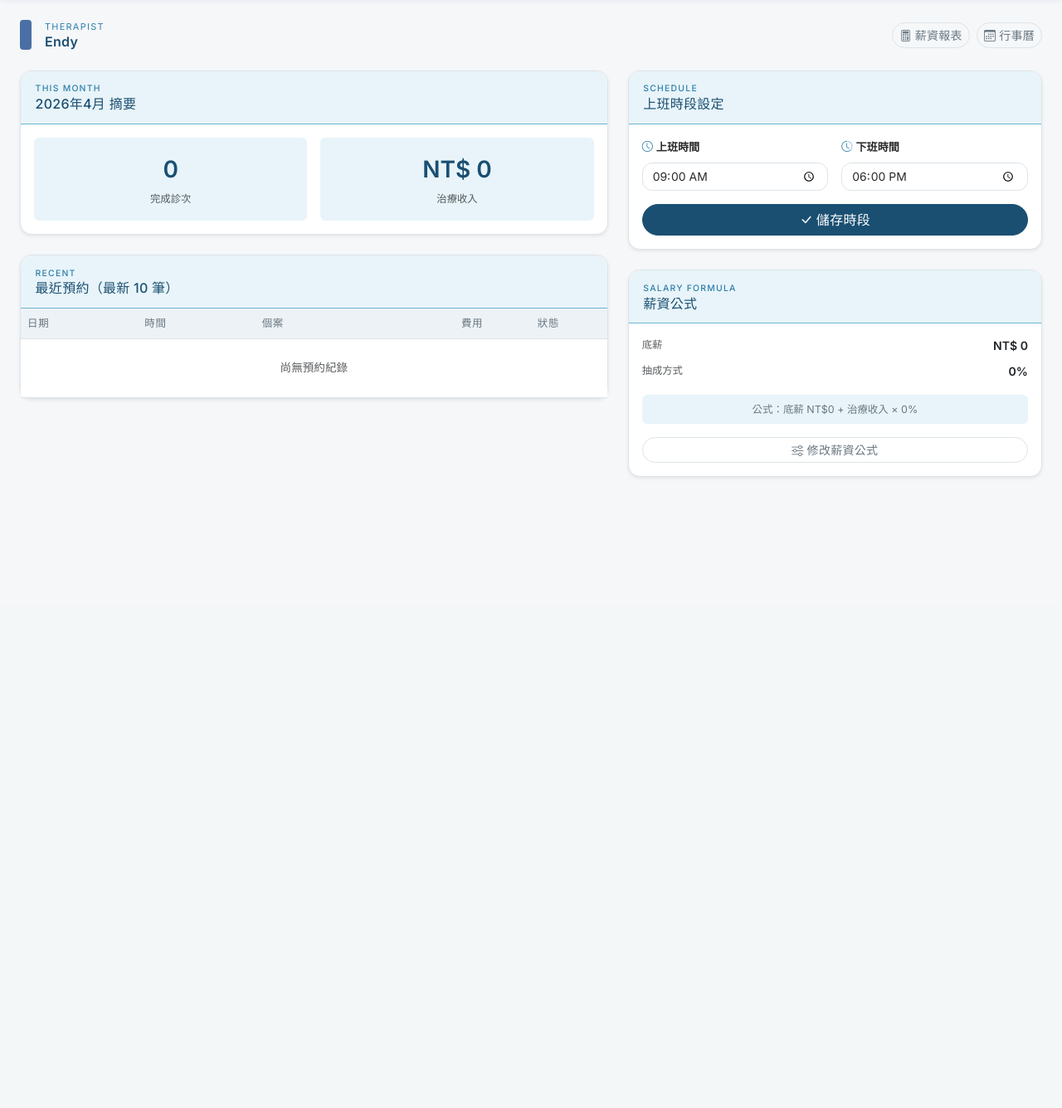
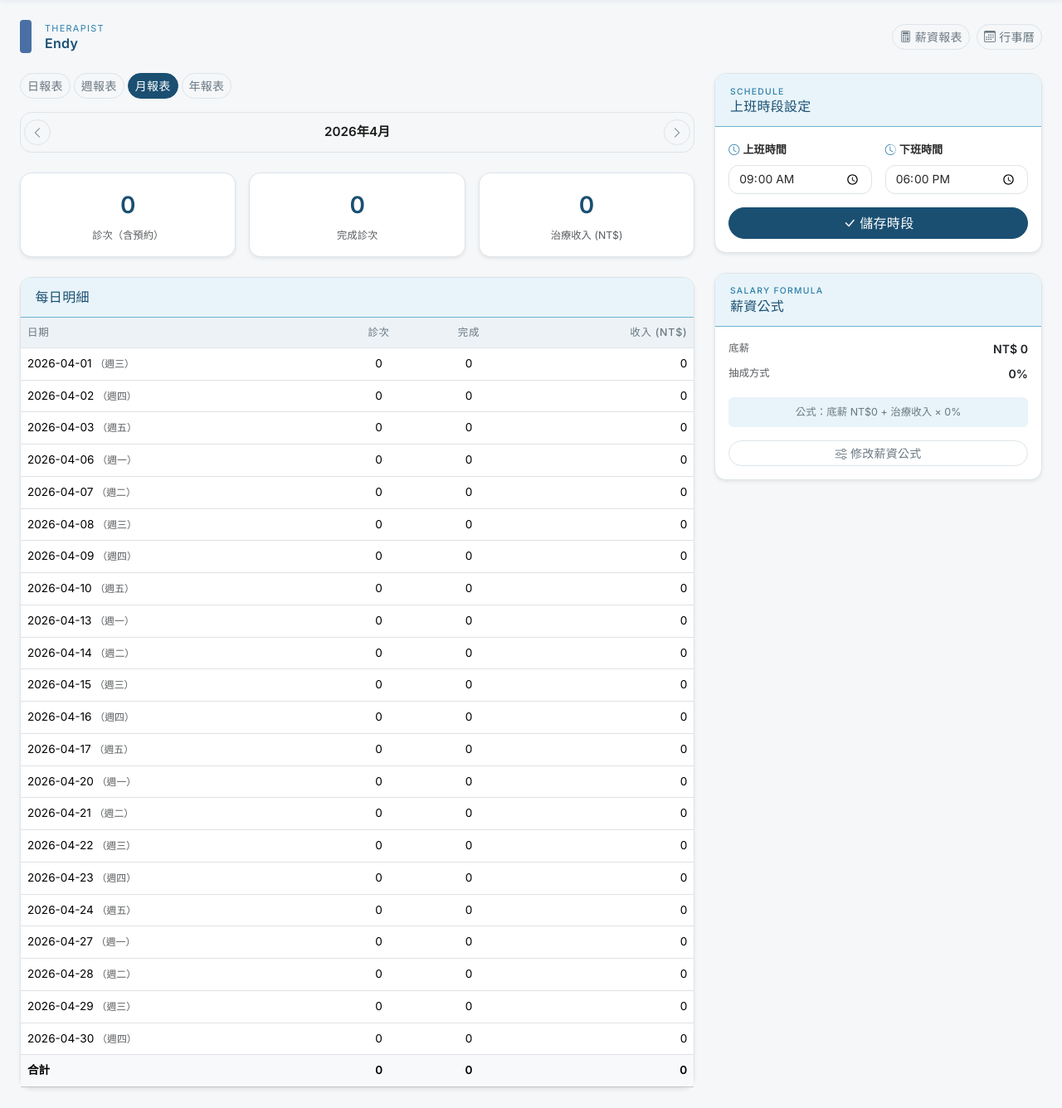
Before and after one commit to endyphysio11/Claude-test, a Flask app: page /therapists/1 in a window 1280 px wide. Shown: the part 71-1407 px from the top of the page at 83% size. Before the commit the page ends 647 px from the top, so only its background shows below. Run offline with Flask 3, Linux system fonts and the light colour scheme; data comes from the database, SQL or seed files in the repository; data that the repository does not hold is empty.

Commit message:
Add period report to therapist profile; fix calendar scroll height
- Therapist profile now supports day/week/month/year report periods
  with nav arrows, summary stats, and daily/monthly breakdown tables
- Calendar fixed to 720px height so ~12 hours are visible at once
  with scroll to see full 24h range; default scroll position is 08:00

Co-Authored-By: Claude Sonnet 4.6 <noreply@anthropic.com>

```diff
--- a/clinic/app.py
+++ b/clinic/app.py
@@ -868,43 +868,114 @@ def therapist_profile(therapist_id):
         flash('上班時段已更新', 'success')
         return redirect(url_for('therapist_profile', therapist_id=therapist_id))
 
-    # This month stats
-    today = date.today()
-    month_start = today.replace(day=1)
-    if month_start.month == 12:
-        month_end = month_start.replace(year=month_start.year + 1, month=1, day=1) - timedelta(days=1)
-    else:
-        month_end = month_start.replace(month=month_start.month + 1, day=1) - timedelta(days=1)
+    # ── Period / date handling (same logic as report route) ──
+    period   = request.args.get('period', 'month')
+    if period not in ('day', 'week', 'month', 'year'):
+        period = 'month'
+    date_str = request.args.get('date', date.today().isoformat())
+    try:
+        anchor = datetime.strptime(date_str, '%Y-%m-%d').date()
+    except ValueError:
+        anchor = date.today()
 
-    completed = conn.execute("""
+    if period == 'week':
+        week_start   = anchor - timedelta(days=anchor.weekday())
+        week_end     = week_start + timedelta(days=4)
+        date_from    = week_start
+        date_to      = week_end
+        prev_anchor  = (week_start - timedelta(days=7)).isoformat()
+        next_anchor  = (week_start + timedelta(days=7)).isoformat()
+        period_label = (f"{week_start.year}年 "
+                        f"{week_start.month}月{week_start.day}日"
+                        f" – {week_end.month}月{week_end.day}日")
+    elif period == 'month':
+        month_start  = anchor.replace(day=1)
+        if month_start.month == 12:
+            month_end = month_start.replace(year=month_start.year + 1, month=1, day=1) - timedelta(days=1)
+        else:
+            month_end = month_start.replace(month=month_start.month + 1, day=1) - timedelta(days=1)
+        date_from    = month_start
+        date_to      = month_end
+        prev_anchor  = (month_start - timedelta(days=1)).replace(day=1).isoformat()
+        next_anchor  = (month_end + timedelta(days=1)).isoformat()
+        period_label = f"{anchor.year}年{anchor.month}月"
+    elif period == 'year':
+        date_from    = anchor.replace(month=1, day=1)
+        date_to      = anchor.replace(month=12, day=31)
+        prev_anchor  = anchor.replace(year=anchor.year - 1).isoformat()
+        next_anchor  = anchor.replace(year=anchor.year + 1).isoformat()
+        period_label = f"{anchor.year}年"
+    else:  # day
+        date_from    = anchor
+        date_to      = anchor
+        prev_anchor  = prev_workday(anchor).isoformat()
+        next_anchor  = next_workday(anchor).isoformat()
+        period_label = (f"{anchor.year}年{anchor.month}月{anchor.day}日"
+                        f"（週{WEEKDAY_ZH[anchor.weekday()]}）")
+
+    rows = conn.execute("""
         SELECT a.*, p.name AS patient_name
         FROM appointments a
         JOIN patients p ON a.patient_id = p.id
-        WHERE a.therapist_id = ? AND a.date >= ? AND a.date <= ? AND a.status = 'completed'
-        ORDER BY a.date DESC, a.start_time DESC
-    """, (therapist_id, month_start.isoformat(), month_end.isoformat())).fetchall()
-
-    recent = conn.execute("""
-        SELECT a.*, p.name AS patient_name
-        FROM appointments a
-        JOIN patients p ON a.patient_id = p.id
-        WHERE a.therapist_id = ? AND a.status != 'cancelled'
-        ORDER BY a.date DESC, a.start_time DESC
-        LIMIT 10
-    """, (therapist_id,)).fetchall()
-
+        WHERE a.therapist_id = ? AND a.date >= ? AND a.date <= ?
+        ORDER BY a.date, a.start_time
+    """, (therapist_id, date_from.isoformat(), date_to.isoformat())).fetchall()
     conn.close()
 
-    month_revenue = sum(r['cost'] for r in completed)
-    month_sessions = len(completed)
+    active   = [r for r in rows if r['status'] != 'cancelled']
+    completed = [r for r in rows if r['status'] == 'completed']
+    revenue  = sum(r['cost'] for r in completed)
+
+    # Daily breakdown (week / month)
+    daily_breakdown = []
+    if period in ('week', 'month'):
+        by_date = defaultdict(list)
+        for a in rows:
+            by_date[a['date']].append(a)
+        d = date_from
+        while d <= date_to:
+            if d.weekday() < 5:
+                da = by_date[d.isoformat()]
+                daily_breakdown.append({
+                    'date':      d.isoformat(),
+                    'weekday':   WEEKDAY_ZH[d.weekday()],
+                    'count':     len([a for a in da if a['status'] != 'cancelled']),
+                    'completed': len([a for a in da if a['status'] == 'completed']),
+                    'revenue':   sum(a['cost'] for a in da if a['status'] == 'completed'),
+                })
+            d += timedelta(days=1)
+
+    # Monthly breakdown (year)
+    monthly_breakdown = []
+    if period == 'year':
+        by_month = defaultdict(list)
+        for a in rows:
+            by_month[a['date'][:7]].append(a)
+        for m in range(1, 13):
+            key = f"{anchor.year}-{m:02d}"
+            ma  = by_month[key]
+            monthly_breakdown.append({
+                'key':       key,
+                'label':     f"{m}月",
+                'count':     len([a for a in ma if a['status'] != 'cancelled']),
+                'completed': len([a for a in ma if a['status'] == 'completed']),
+                'revenue':   sum(a['cost'] for a in ma if a['status'] == 'completed'),
+            })
 
     return render_template('therapist_profile.html',
         t=dict(t),
         color=THERAPIST_COLORS.get(t['name'], '#6b7280'),
-        month_label=f"{today.year}年{today.month}月",
-        month_sessions=month_sessions,
-        month_revenue=month_revenue,
-        recent=recent,
+        period=period,
+        period_label=period_label,
+        anchor=anchor,
+        prev_anchor=prev_anchor,
+        next_anchor=next_anchor,
+        appointments=rows,
+        active_count=len(active),
+        session_count=len(completed),
+        revenue=revenue,
+        daily_breakdown=daily_breakdown,
+        monthly_breakdown=monthly_breakdown,
     )
 
 
--- a/clinic/templates/calendar.html
+++ b/clinic/templates/calendar.html
@@ -161,7 +161,7 @@ document.addEventListener('DOMContentLoaded', function () {
     selectable:   true,
     selectMirror: true,
     eventResizableFromStart: true,
-    height: 'auto',
+    height:        '720px',
 
     // ── Events from API ────────────────────────────────
     events: '/appointments/api',
--- a/clinic/templates/therapist_profile.html
+++ b/clinic/templates/therapist_profile.html
@@ -1,9 +1,10 @@
 {% extends "base.html" %}
 {% block content %}
 
+<!-- Header -->
 <div class="d-flex align-items-center justify-content-between mb-4 flex-wrap gap-2">
   <div class="d-flex align-items-center gap-3">
-    <span style="width:14px;height:36px;border-radius:4px;background:{{ color }};display:inline-block;flex-shrink:0"></span>
+    <span style="width:14px;height:40px;border-radius:4px;background:{{ color }};display:inline-block;flex-shrink:0"></span>
     <div>
       <p class="text-uppercase mb-0" style="font-size:0.68rem;letter-spacing:0.12em;color:var(--gold)">THERAPIST</p>
       <h5 class="page-title mb-0">{{ t.name }}</h5>
@@ -21,44 +22,65 @@
 
 <div class="row g-4">
 
-  <!-- Left column: stats + recent appointments -->
-  <div class="col-lg-7">
+  <!-- ── Left: report ─────────────────────────────── -->
+  <div class="col-lg-8">
 
-    <!-- This month stats -->
-    <div class="card shadow-sm mb-4">
-      <div class="card-header gold-header">
-        <p class="text-uppercase mb-0" style="font-size:0.65rem;letter-spacing:0.12em;color:var(--gold)">THIS MONTH</p>
-        <h6 class="mb-0 fw-600">{{ month_label }} 摘要</h6>
+    <!-- Period tabs -->
+    <div class="d-flex gap-1 mb-3 flex-wrap">
+      {% for p, label in [('day','日報表'),('week','週報表'),('month','月報表'),('year','年報表')] %}
+      <a href="/therapists/{{ t.id }}?period={{ p }}&date={{ anchor.isoformat() }}"
+         class="btn btn-sm {% if period == p %}btn-primary{% else %}btn-outline-secondary{% endif %}">
+        {{ label }}
+      </a>
+      {% endfor %}
+    </div>
+
+    <!-- Date navigation -->
+    <div class="d-flex align-items-center justify-content-between px-1 py-2 mb-4"
+         style="background:var(--bg);border:1px solid var(--border);border-radius:var(--radius)">
+      <a href="/therapists/{{ t.id }}?period={{ period }}&date={{ prev_anchor }}"
+         class="btn btn-sm btn-outline-secondary">
+        <i class="bi bi-chevron-left"></i>
+      </a>
+      <span style="font-size:0.95rem;font-weight:600;color:var(--dark)">{{ period_label }}</span>
+      <a href="/therapists/{{ t.id }}?period={{ period }}&date={{ next_anchor }}"
+         class="btn btn-sm btn-outline-secondary">
+        <i class="bi bi-chevron-right"></i>
+      </a>
+    </div>
+
+    <!-- Summary stats -->
+    <div class="row g-3 mb-4">
+      <div class="col-4">
+        <div class="card shadow-sm text-center p-3">
+          <div class="fs-3 fw-bold" style="color:var(--brand-dark)">{{ active_count }}</div>
+          <div class="small text-muted mt-1">診次（含預約）</div>
+        </div>
       </div>
-      <div class="card-body">
-        <div class="row g-3 text-center">
-          <div class="col-6">
-            <div class="p-3 rounded" style="background:var(--gold-light)">
-              <div class="fs-3 fw-bold" style="color:var(--brand-dark)">{{ month_sessions }}</div>
-              <div class="small text-muted mt-1">完成診次</div>
-            </div>
-          </div>
-          <div class="col-6">
-            <div class="p-3 rounded" style="background:var(--gold-light)">
-              <div class="fs-3 fw-bold" style="color:var(--brand-dark)">NT$ {{ month_revenue | int | string | replace('0', '0') }}</div>
-              <div class="small text-muted mt-1">治療收入</div>
-            </div>
-          </div>
+      <div class="col-4">
+        <div class="card shadow-sm text-center p-3">
+          <div class="fs-3 fw-bold" style="color:var(--brand-dark)">{{ session_count }}</div>
+          <div class="small text-muted mt-1">完成診次</div>
+        </div>
+      </div>
+      <div class="col-4">
+        <div class="card shadow-sm text-center p-3">
+          <div class="fs-3 fw-bold" style="color:var(--brand-dark)">{{ revenue | int }}</div>
+          <div class="small text-muted mt-1">治療收入 (NT$)</div>
         </div>
       </div>
     </div>
 
-    <!-- Recent appointments -->
+    <!-- ── Day view: appointment list ── -->
+    {% if period == 'day' %}
     <div class="card shadow-sm">
       <div class="card-header gold-header">
-        <p class="text-uppercase mb-0" style="font-size:0.65rem;letter-spacing:0.12em;color:var(--gold)">RECENT</p>
-        <h6 class="mb-0 fw-600">最近預約（最新 10 筆）</h6>
+        <h6 class="mb-0 fw-600">{{ period_label }} 預約明細</h6>
       </div>
       <div class="table-responsive">
         <table class="table table-hover align-middle mb-0" style="font-size:0.85rem">
           <thead class="table-light">
             <tr>
-              <th>日期</th>
               <th>時間</th>
               <th>個案</th>
               <th class="text-end">費用</th>
@@ -66,9 +88,8 @@
             </tr>
           </thead>
           <tbody>
-            {% for a in recent %}
+            {% for a in appointments %}
             <tr>
-              <td>{{ a.date }}</td>
               <td>{{ a.start_time }}</td>
               <td>{{ a.patient_name }}</td>
               <td class="text-end">NT$ {{ a.cost | int }}</td>
@@ -83,19 +104,98 @@
               </td>
             </tr>
             {% else %}
-            <tr>
-              <td colspan="5" class="text-center text-muted py-4">尚無預約紀錄</td>
-            </tr>
+            <tr><td colspan="4" class="text-center text-muted py-4">當日無預約紀錄</td></tr>
             {% endfor %}
           </tbody>
         </table>
       </div>
     </div>
 
+    <!-- ── Week / Month view: daily breakdown ── -->
+    {% elif period in ('week', 'month') %}
+    <div class="card shadow-sm">
+      <div class="card-header gold-header">
+        <h6 class="mb-0 fw-600">每日明細</h6>
+      </div>
+      <div class="table-responsive">
+        <table class="table table-hover align-middle mb-0" style="font-size:0.85rem">
+          <thead class="table-light">
+            <tr>
+              <th>日期</th>
+              <th class="text-center">診次</th>
+              <th class="text-center">完成</th>
+              <th class="text-end">收入 (NT$)</th>
+            </tr>
+          </thead>
+          <tbody>
+            {% for d in daily_breakdown %}
+            <tr {% if d.count == 0 %}class="text-muted"{% endif %}>
+              <td>{{ d.date }} <span class="text-muted small">（週{{ d.weekday }}）</span></td>
+              <td class="text-center">{{ d.count }}</td>
+              <td class="text-center">{{ d.completed }}</td>
+              <td class="text-end">{{ d.revenue | int }}</td>
+            </tr>
+            {% else %}
+            <tr><td colspan="4" class="text-center text-muted py-4">無資料</td></tr>
+            {% endfor %}
+          </tbody>
+          {% if daily_breakdown %}
+          <tfoot class="table-light fw-bold">
+            <tr>
+              <td>合計</td>
+              <td class="text-center">{{ daily_breakdown | sum(attribute='count') }}</td>
+              <td class="text-center">{{ daily_breakdown | sum(attribute='completed') }}</td>
+              <td class="text-end">{{ daily_breakdown | sum(attribute='revenue') | int }}</td>
+            </tr>
+          </tfoot>
+          {% endif %}
+        </table>
+      </div>
+    </div>
+
+    <!-- ── Year view: monthly breakdown ── -->
+    {% elif period == 'year' %}
+    <div class="card shadow-sm">
+      <div class="card-header gold-header">
+        <h6 class="mb-0 fw-600">每月明細</h6>
+      </div>
+      <div class="table-responsive">
+        <table class="table table-hover align-middle mb-0" style="font-size:0.85rem">
+          <thead class="table-light">
+            <tr>
+              <th>月份</th>
+              <th class="text-center">診次</th>
+              <th class="text-center">完成</th>
+              <th class="text-end">收入 (NT$)</th>
+            </tr>
+          </thead>
+          <tbody>
+            {% for m in monthly_breakdown %}
+            <tr {% if m.count == 0 %}class="text-muted"{% endif %}>
+              <td>{{ m.label }}</td>
+              <td class="text-center">{{ m.count }}</td>
+              <td class="text-center">{{ m.completed }}</td>
+              <td class="text-end">{{ m.revenue | int }}</td>
+            </tr>
+            {% endfor %}
+          </tbody>
+          <tfoot class="table-light fw-bold">
+            <tr>
+              <td>合計</td>
+              <td class="text-center">{{ monthly_breakdown | sum(attribute='count') }}</td>
+              <td class="text-center">{{ monthly_breakdown | sum(attribute='completed') }}</td>
+              <td class="text-end">{{ monthly_breakdown | sum(attribute='revenue') | int }}</td>
+            </tr>
+          </tfoot>
+        </table>
+      </div>
+    </div>
+    {% endif %}
+
   </div>
 
-  <!-- Right column: settings -->
-  <div class="col-lg-5">
+  <!-- ── Right: settings ─────────────────────────── -->
+  <div class="col-lg-4">
 
     <!-- Work hours -->
     <div class="card shadow-sm mb-4">
@@ -128,7 +228,7 @@
       </div>
     </div>
 
-    <!-- Salary formula (read-only summary) -->
+    <!-- Salary formula (read-only) -->
     <div class="card shadow-sm">
       <div class="card-header gold-header">
         <p class="text-uppercase mb-0" style="font-size:0.65rem;letter-spacing:0.12em;color:var(--gold)">SALARY FORMULA</p>
@@ -149,7 +249,8 @@
             {% endif %}
           </span>
         </div>
-        <div class="p-2 rounded text-center" style="background:var(--gold-light);font-size:0.78rem;color:var(--text-muted)">
+        <div class="p-2 rounded text-center"
+             style="background:var(--gold-light);font-size:0.78rem;color:var(--text-muted)">
           公式：底薪 NT${{ t.base_salary | int if t.base_salary else 0 }} +
           {% if t.commission_type == 'per_session' %}
             診次數 × NT${{ t.commission_value | int if t.commission_value else 0 }}
```
